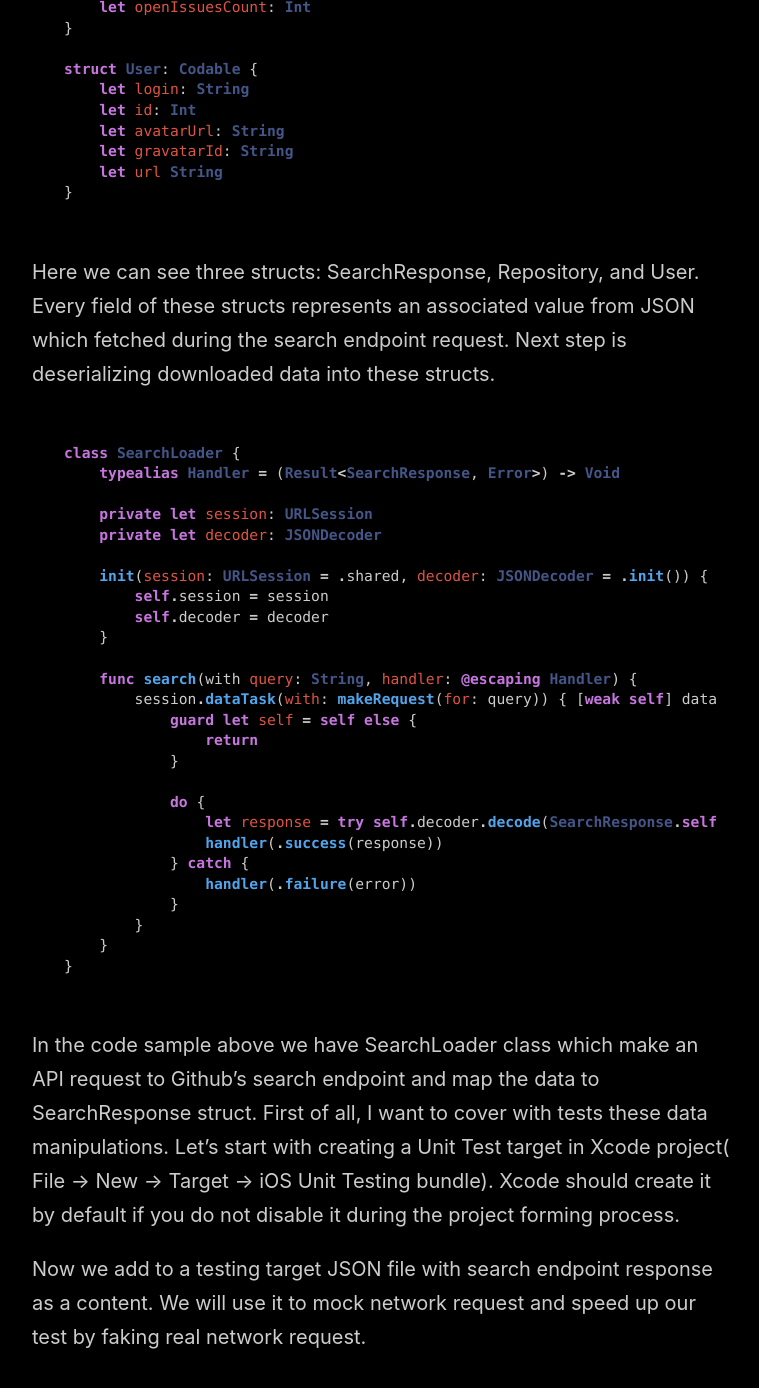
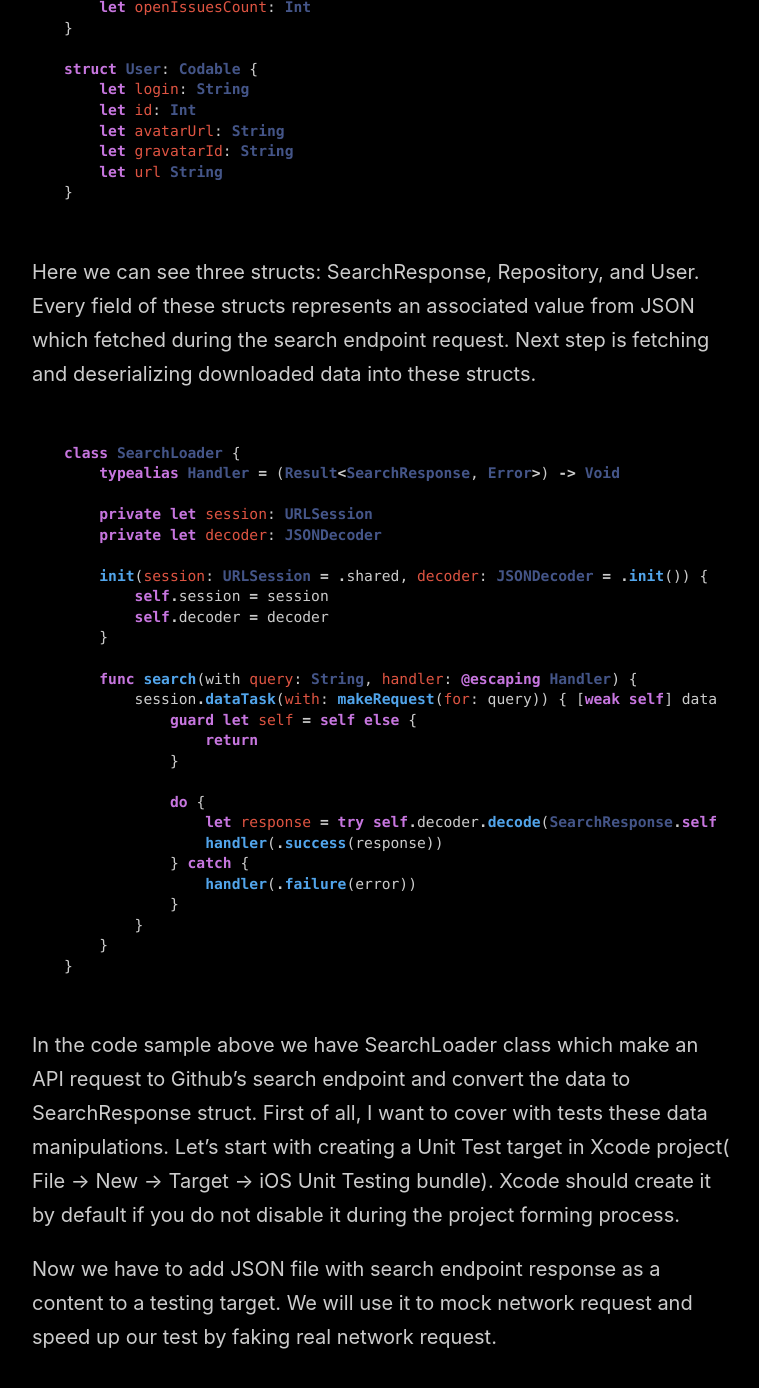
Before and after one commit to mecid/mecid.github.io, a Jekyll site: the page built from _posts/2019-04-24-starting-unit-testing-with-model-layer.md, in a window 1280 px wide and 1400 px high, scrolled down 1292 px. Shown: the top 1388 px of the window, without its empty margins (258-1017 px from the left). Built offline with Jekyll 4.4.1, drawn with Linux system fonts in a browser that asks for light colours; some of the changed text lies outside the part shown.

Commit message:
Update 2019-04-24-starting-unit-testing-with-model-layer.md

````diff
--- a/_posts/2019-04-24-starting-unit-testing-with-model-layer.md
+++ b/_posts/2019-04-24-starting-unit-testing-with-model-layer.md
@@ -43,7 +43,7 @@ struct User: Codable {
 }
 ```
 
-Here we can see three structs: SearchResponse, Repository, and User. Every field of these structs represents an associated value from JSON which fetched during the search endpoint request. Next step is deserializing downloaded data into these structs.
+Here we can see three structs: SearchResponse, Repository, and User. Every field of these structs represents an associated value from JSON which fetched during the search endpoint request. Next step is fetching and deserializing downloaded data into these structs.
 
 ```swift
 class SearchLoader {
@@ -74,9 +74,9 @@ class SearchLoader {
 }
 ```
 
-In the code sample above we have SearchLoader class which make an API request to Github's search endpoint and map the data to SearchResponse struct. First of all, I want to cover with tests these data manipulations. Let's start with creating a Unit Test target in Xcode project( File -> New -> Target -> iOS Unit Testing bundle). Xcode should create it by default if you do not disable it during the project forming process.
+In the code sample above we have SearchLoader class which make an API request to Github's search endpoint and convert the data to SearchResponse struct. First of all, I want to cover with tests these data manipulations. Let's start with creating a Unit Test target in Xcode project( File -> New -> Target -> iOS Unit Testing bundle). Xcode should create it by default if you do not disable it during the project forming process.
 
-Now we add to a testing target JSON file with search endpoint response as a content. We will use it to mock network request and speed up our test by faking real network request.
+Now we have to add JSON file with search endpoint response as a content to a testing target. We will use it to mock network request and speed up our test by faking real network request.
 
 ```json
 {
````
Also changed, not shown: other parts of _posts/2019-04-24-starting-unit-testing-with-model-layer.md (+2 -2 lines).
